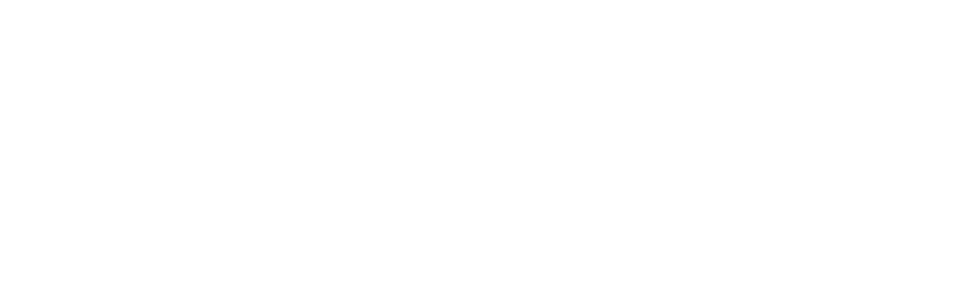
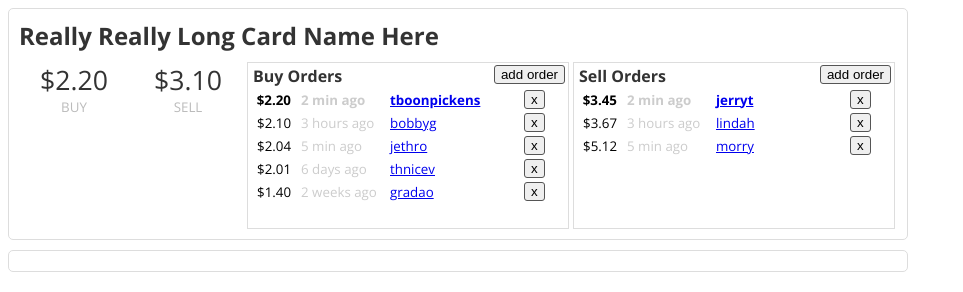
Before and after one commit to ryanjarvis/playground, a plain HTML site: page magicex/app/index.html in a window 1280 px wide. Shown: the whole page, without its empty margins (0-963 px from the left). Drawn offline with nearby package versions, Linux system fonts and the light colour scheme.

Commit message:
Html for the top half of index.html.

```diff
--- /dev/null
+++ b/magicex/app/index.css
@@ -0,0 +1,101 @@
+h2{
+  margin: 0;
+  font-family: 'Open Sans', Arial;
+  color: #333;
+}
+
+input[type="button"]{
+  border-radius: 3px;
+  border: 1px solid #555;
+}
+
+.page-wrapper{
+  width: 900px;
+}
+
+.top-area-wrapper, .bottom-area-wrapper{
+  border: 1px #ddd solid;
+  border-radius: 5px;
+  padding: 10px;
+}
+
+.top-area-wrapper{
+  margin-bottom: 10px;
+}
+
+.top-area-wrapper h2{
+  margin-bottom: 10px;
+}
+.prices-grouping{
+  width: 224px;
+  display: inline-block;
+  vertical-align: top;
+}
+.price-wrapper{
+  width: 110px;
+  display: inline-block;
+}
+.price-wrapper{
+  text-align: center;
+}
+.price-wrapper .amount{
+  font-size: 20pt;
+  font-family: 'Open Sans', Arial;
+  color: #333;
+}
+.price-wrapper .amount-label{
+  font-size: 10pt;
+  color: #bbb;
+  font-family: 'Open Sans', Arial;
+  font-weight: 300;
+}
+
+.orders-wrapper{
+  border: solid #ddd 1px;
+  width: 320px;
+  display: inline-block;
+  overflow-y: scroll;
+  font-family: 'Open Sans', Arial;
+  position: relative;
+  vertical-align: top;
+  height: 165px;
+}
+
+.orders-wrapper .heading{
+  font-weight: 700;
+  color: #333;
+  margin: 2px 0 0 5px
+}
+
+.orders-wrapper .add{
+  position: absolute;
+  right: 3px;
+  top: 2px;
+}
+
+.orders-wrapper td{
+  font-size: 10pt;
+}
+
+.orders-wrapper tr:first-child{
+  font-weight: bold;
+}
+
+.orders-wrapper .price{
+  text-align: right;
+  padding-right: 7px;
+  width: 40px;
+}
+
+.orders-wrapper .time{
+  color: #ccc;
+  width: 85px;
+}
+
+.orders-wrapper .user{
+  width: 130px;
+}
+
+.orders-wrapper .cancel{
+
+}
--- a/magicex/app/index.html
+++ b/magicex/app/index.html
@@ -1,5 +1,111 @@
 <html>
+  <head>
+    <link href='http://fonts.googleapis.com/css?family=Open+Sans:400,700,300' rel='stylesheet' type='text/css'>
+    <link rel="stylesheet" type="text/css" href="index.css">
+    <style type="text/css">
 
 
 
+    </style>
+  </head>
+  <body>
+    <div class="page-wrapper">
+      <div class="top-area-wrapper">
+
+        <h2>Really Really Long Card Name Here</h2>
+
+        <div class="prices-grouping">
+          <div class="price-wrapper">
+            <div class="amount">
+              $2.20
+            </div>
+            <div class="amount-label">
+              BUY
+            </div>
+          </div>
+          <div class="price-wrapper">
+            <div class="amount">
+              $3.10
+            </div>
+            <div class="amount-label">
+              SELL
+            </div>
+          </div>
+        </div>
+
+        <div class="orders-wrapper">
+          <div class="heading">
+            Buy Orders
+          </div>
+          <input class="add" type="button" value="add order"/>
+          <table>
+            <tr>
+              <td class="price">$2.20</td>
+              <td class="time">2 min ago</td>
+              <td class="user"><a href="#">tboonpickens</a></td>
+              <td class="cancel"><input type="button" name="cancel" value="x"/></td>
+            </tr>
+            <tr>
+              <td class="price">$2.10</td>
+              <td class="time">3 hours ago</td>
+              <td class="user"><a href="#">bobbyg</a></td>
+              <td class="cancel"><input type="button" name="cancel" value="x"/></td>
+            </tr>
+            <tr>
+              <td class="price">$2.04</td>
+              <td class="time">5 min ago</td>
+              <td class="user"><a href="#">jethro</a></td>
+              <td class="cancel"><input type="button" name="cancel" value="x"/></td>
+            </tr>
+            <tr>
+              <td class="price">$2.01</td>
+              <td class="time">6 days ago</td>
+              <td class="user"><a href="#">thnicev</a></td>
+              <td class="cancel"><input type="button" name="cancel" value="x"/></td>
+            </tr>
+            <tr>
+              <td class="price">$1.40</td>
+              <td class="time">2 weeks ago</td>
+              <td class="user"><a href="#">gradao</a></td>
+              <td class="cancel"><input type="button" name="cancel" value="x"/></td>
+            </tr>
+          </table>
+        </div>
+        <div class="orders-wrapper">
+          <div class="heading">
+            Sell Orders
+          </div>
+          <input class="add" type="button" value="add order"/>
+          <table>
+            <tr>
+              <td class="price">$3.45</td>
+              <td class="time">2 min ago</td>
+              <td class="user"><a href="#">jerryt</a></td>
+              <td class="cancel"><input type="button" name="cancel" value="x"/></td>
+            </tr>
+            <tr>
+              <td class="price">$3.67</td>
+              <td class="time">3 hours ago</td>
+              <td class="user"><a href="#">lindah</a></td>
+              <td class="cancel"><input type="button" name="cancel" value="x"/></td>
+            </tr>
+            <tr>
+              <td class="price">$5.12</td>
+              <td class="time">5 min ago</td>
+              <td class="user"><a href="#">morry</a></td>
+              <td class="cancel"><input type="button" name="cancel" value="x"/></td>
+            </tr>
+          </table>
+        </div>
+
+      </div>
+
+      <div class="bottom-area-wrapper">
+
+
+      </div>
+
+    </div>
+  </body>
+
 </html>
```
